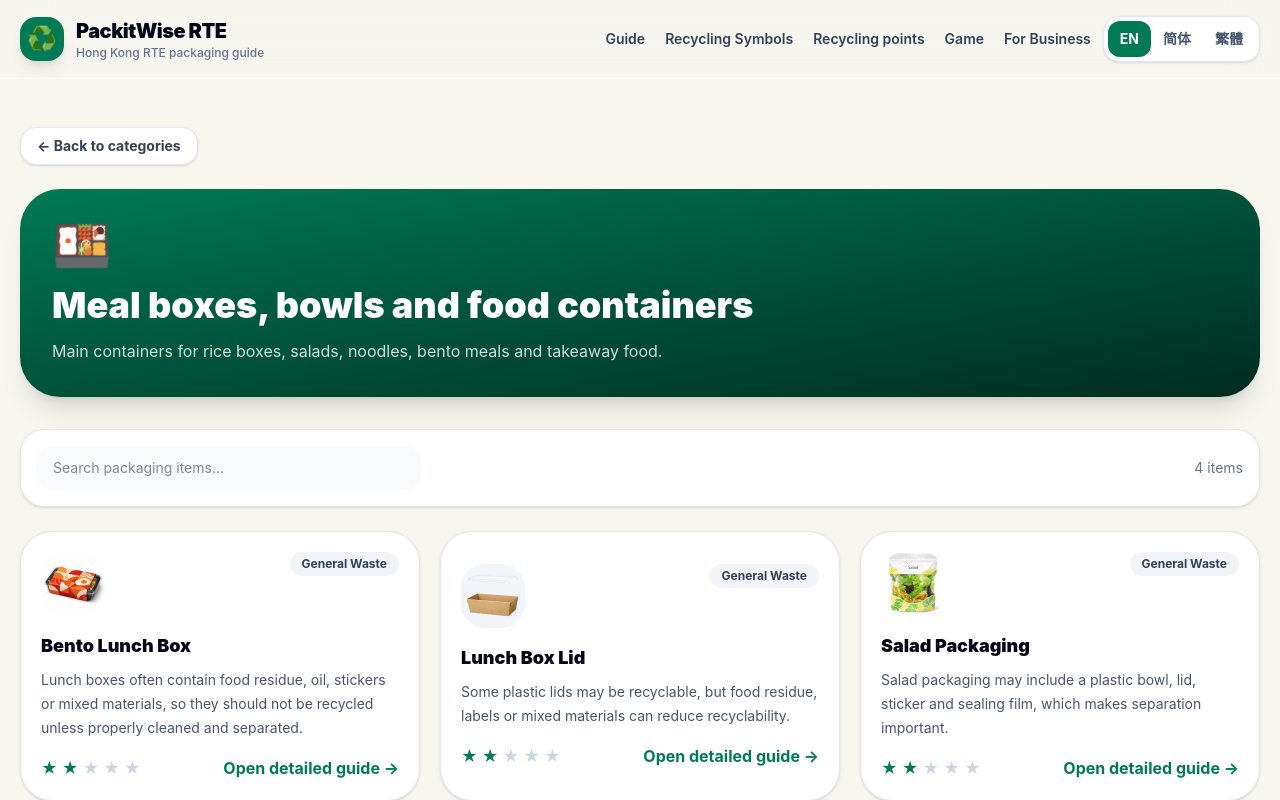
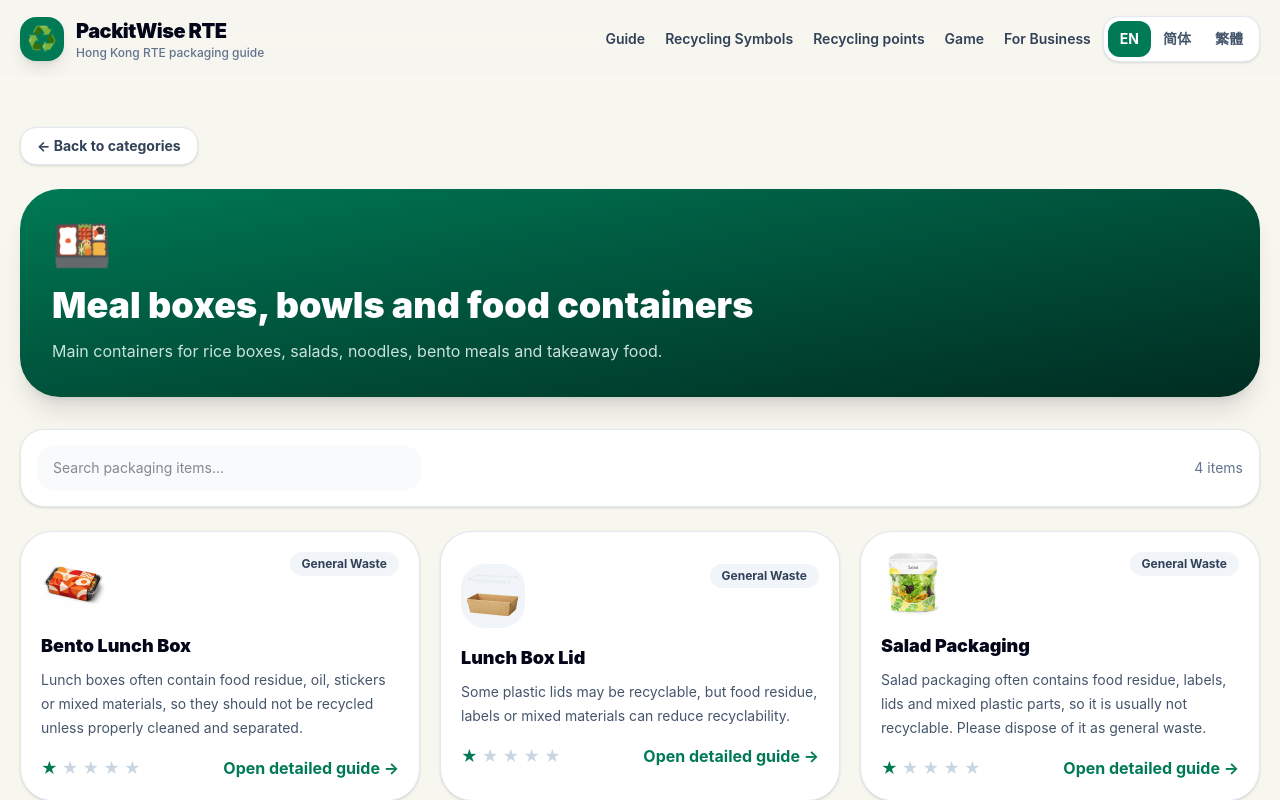
Before and after one commit to Chloe4224/PackitWise_website, a React (Vite) app: page / in a window 1280 px wide. Both pictures are taken after a click on the button 640 px from the left and 2858 px from the top of the page. Shown: the top 800 px of the page. Built offline with nearby package versions, Linux system fonts and the light colour scheme.

Commit message:
Fix bugs

```diff
--- a/src/App.jsx
+++ b/src/App.jsx
@@ -295,7 +295,10 @@ const itemData = [
     answer: "general",
     image: "/images/coffee.png",
     name: { en: "Takeaway Coffee Cup", zhCN: "外带咖啡杯", zhHK: "外賣咖啡杯" },
-    explanation: { en: "Many takeaway coffee cups contain plastic lining and drink residue, so they are difficult to recycle.", zhCN: "很多外带咖啡杯含塑料内层，也容易有饮品残留，因此较难回收。", zhHK: "很多外賣咖啡杯含塑膠內層，也容易有飲品殘留，因此較難回收。" }
+    explanation: {
+      en: "Takeaway coffee cups are usually not recyclable because they often contain plastic lining and drink residue. Please dispose of them as general waste.",
+      zhCN: "外带咖啡杯通常含有塑料内层，并容易有饮品残留，一般不可回收，请丢入一般垃圾。",
+      zhHK: "外賣咖啡杯通常含有塑膠內層，並容易有飲品殘留，一般不可回收，請丟入一般垃圾。" }
   },
   {
     id: 4,
@@ -304,7 +307,10 @@ const itemData = [
     answer: "general",
     image: "/images/bubbletea.jpg",
     name: { en: "Bubble Tea Cup", zhCN: "奶茶杯", zhHK: "奶茶杯" },
-    explanation: { en: "The cup, sealing film, straw and drink residue can make recycling difficult unless separated and cleaned properly.", zhCN: "杯身、封膜、吸管和饮品残留会增加回收难度，除非正确分开并清洗。", zhHK: "杯身、封膜、飲管和飲品殘留會增加回收難度，除非正確分開並清洗。" }
+    explanation: {
+      en: "Bubble tea cups are usually not recyclable because of drink residue, sealing film, straws and mixed small components. Please dispose of them as general waste.",
+      zhCN: "奶茶杯通常因饮品残留、封膜、吸管及混合小部件而不可回收，请丢入一般垃圾。",
+      zhHK: "奶茶杯通常因飲品殘留、封膜、飲管及混合小部件而不可回收，請丟入一般垃圾。" }
   },
   {
     id: 5,
@@ -331,7 +337,10 @@ const itemData = [
     answer: "general",
     image: "/images/saladbag.webp",
     name: { en: "Salad Packaging", zhCN: "沙拉包装", zhHK: "沙律包裝" },
-    explanation: { en: "Salad packaging may include a plastic bowl, lid, sticker and sealing film, which makes separation important.", zhCN: "沙拉包装可能包含塑料碗、盖子、贴纸和封膜，因此需要分开处理。", zhHK: "沙律包裝可能包含塑膠碗、蓋、貼紙和封膜，因此需要分開處理。" }
+    explanation: {
+      en: "Salad packaging often contains food residue, labels, lids and mixed plastic parts, so it is usually not recyclable. Please dispose of it as general waste.",
+      zhCN: "沙拉包装常有食物残留、标签、盖子及混合塑料部件，通常不可回收，请丢入一般垃圾。",
+      zhHK: "沙律包裝常有食物殘留、標籤、蓋及混合塑膠部件，通常不可回收，請丟入一般垃圾。" }
   },
   {
     id: 8,
@@ -340,7 +349,10 @@ const itemData = [
     answer: "general",
     image: "/images/instantnoodles.png",
     name: { en: "Instant Noodle Bowl", zhCN: "泡面碗", zhHK: "即食麵碗" },
-    explanation: { en: "Instant noodle bowls are often contaminated with soup, oil and food residue, so they usually go to general waste.", zhCN: "泡面碗通常有汤、油和食物残留，因此一般作为普通垃圾处理。", zhHK: "即食麵碗通常有湯、油和食物殘留，因此一般作為普通垃圾處理。" }
+    explanation: {
+      en: "Instant noodle bowls are usually contaminated with soup, oil and food residue, so they are not suitable for recycling. Please dispose of them as general waste.",
+      zhCN: "泡面碗通常有汤、油和食物残留，不适合回收，请丢入一般垃圾。",
+      zhHK: "即食麵碗通常有湯、油和食物殘留，不適合回收，請丟入一般垃圾。" }
   },
   {
     id: 9,
@@ -349,7 +361,11 @@ const itemData = [
     answer: "general",
     image: "/images/bread.png",
     name: { en: "Bread Packaging", zhCN: "面包包装", zhHK: "麵包包裝" },
-    explanation: { en: "Bread packaging is often soft plastic film or paper-plastic composite material, which is difficult to recycle.", zhCN: "面包包装常见为软塑料薄膜或纸塑复合材料，较难回收。", zhHK: "麵包包裝常見為軟塑膠薄膜或紙塑複合材料，較難回收。" }
+    explanation: {
+      en: "Bread packaging is usually soft plastic film or paper-plastic composite material, so it is not recyclable through normal recycling channels.",
+      zhCN: "面包包装通常是软塑料薄膜或纸塑复合材料，不能通过普通回收渠道回收。",
+      zhHK: "麵包包裝通常是軟塑膠薄膜或紙塑複合材料，不能透過普通回收渠道回收。"
+    }
   },
   {
     id: 10,
@@ -376,7 +392,11 @@ const itemData = [
     answer: "general",
     image: "/images/ketchup.png",
     name: { en: "Ketchup Sachet", zhCN: "番茄酱小包装", zhHK: "茄汁小包裝" },
-    explanation: { en: "Small sauce sachets are usually multi-layer soft packaging and are not suitable for normal recycling.", zhCN: "小酱料包装通常是多层软包装，不适合普通回收。", zhHK: "小醬料包裝通常是多層軟包裝，不適合普通回收。" }
+    explanation: {
+      en: "Ketchup sachets are small multi-layer soft packaging and are not recyclable. Please dispose of them as general waste.",
+      zhCN: "番茄酱小包装属于小型多层软包装，不可回收，请丢入一般垃圾。",
+      zhHK: "茄汁小包裝屬於小型多層軟包裝，不可回收，請丟入一般垃圾。"
+    }
   },
   {
     id: 13,
@@ -407,12 +427,12 @@ const itemData = [
   },
   {
     id: 16,
-    category: "accessories",
+    category: "beverage",
     icon: "🥛",
-    answer: "general",
+    answer: "recyclable",
     image: "/images/milkbox_lid.png",
-    name: { en: "Milk Box Lid", zhCN: "牛奶盒盖", zhHK: "牛奶盒蓋" },
-    explanation: { en: "Small caps or lids should be separated where possible, but their small size can reduce recycling efficiency.", zhCN: "小盖子可尽量分开处理，但体积小会降低回收效率。", zhHK: "小蓋子可盡量分開處理，但體積小會降低回收效率。" }
+    name: { en: "Beverage / Milk cartons", zhCN: "饮料盒/牛奶盒", zhHK: "飲品盒/牛奶盒" },
+    explanation: { en: "Beverage and milk cartons can be recycled if straws and plastic wrappings are removed, and the carton is rinsed, dried and flattened.", zhCN: "饮料盒和牛奶盒在移除吸管及塑料包装、清洗、晾干并压平后可以回收。", zhHK: "飲品盒和牛奶盒在移除飲管及塑膠包裝、清洗、晾乾並壓平後可以回收。" }
   },
   {
     id: 17,
@@ -430,7 +450,11 @@ const itemData = [
     answer: "general",
     image: "/images/tableware.png",
     name: { en: "Disposable Tableware", zhCN: "一次性餐具", zhHK: "即棄餐具" },
-    explanation: { en: "Disposable tableware is often contaminated after use and may be made from low-value or mixed materials.", zhCN: "一次性餐具使用后容易被污染，也可能是低价值或混合材料。", zhHK: "即棄餐具使用後容易被污染，也可能是低價值或混合材料。" }
+    explanation: {
+      en: "Disposable tableware is usually contaminated after use and has low recycling value, so it is not recyclable in normal practice. Please dispose of it as general waste.",
+      zhCN: "一次性餐具使用后通常受到污染，回收价值低，日常情况下不可回收，请丢入一般垃圾。",
+      zhHK: "即棄餐具使用後通常受到污染，回收價值低，日常情況下不可回收，請丟入一般垃圾。"
+    }
   }
 ];
 
@@ -480,9 +504,17 @@ const recyclingPoints = [
 ];
 
 function getScore(item) {
-  if (item.answer === "recyclable") return item.id === 2 ? 5 : 4;
-  if ([15, 16, 18, 19, 20, 24].includes(item.id)) return 1;
-  return 2;
+  // 不可回收物全部统一 1/5
+  if (item.answer === "general") return 1;
+
+  // 铝罐回收价值最高
+  if (item.id === 2) return 5;
+
+  // 饮料盒 / 牛奶盒设为 4/5
+  if (item.id === 16) return 4;
+
+  // 其他可回收物默认 4/5
+  return 4;
 }
 
 function getDetail(item, lang) {
@@ -558,18 +590,59 @@ function getDetail(item, lang) {
 }
 
 function getSteps(item, lang) {
+  if (item.id === 16) {
+    return {
+      en: [
+        "Remove straws and plastic wrappings",
+        "Cut a corner",
+        "Rinse and dry",
+        "Flatten the carton",
+        "Place it in an accepted recycling point"
+      ],
+      zhCN: [
+        "移除吸管和塑料包装",
+        "剪开一个角",
+        "清洗并晾干",
+        "压平饮料盒",
+        "投放到可接收的回收点"
+      ],
+      zhHK: [
+        "移除飲管和塑膠包裝",
+        "剪開一個角",
+        "清洗並晾乾",
+        "壓平飲品盒",
+        "投放到可接收的回收點"
+      ],
+    }[lang];
+  }
+
   if (item.answer === "recyclable") {
     return {
-      en: ["Empty remaining contents", "Rinse if needed", "Separate removable labels, lids or caps", "Dry the item", "Place in an accepted recycling point"],
-      zhCN: ["清空内容物", "需要时简单冲洗", "分离可移除的标签、盖子或瓶盖", "沥干水分", "投放到可接收的回收点"],
-      zhHK: ["清空內容物", "需要時簡單沖洗", "分離可移除的標籤、蓋或樽蓋", "瀝乾水分", "投放到可接收的回收點"],
+      en: [
+        "Empty remaining contents",
+        "Rinse if needed",
+        "Separate removable labels, lids or caps",
+        "Dry the item",
+        "Place in an accepted recycling point"
+      ],
+      zhCN: [
+        "清空内容物",
+        "需要时简单冲洗",
+        "分离可移除的标签、盖子或瓶盖",
+        "沥干水分",
+        "投放到可接收的回收点"
+      ],
+      zhHK: [
+        "清空內容物",
+        "需要時簡單沖洗",
+        "分離可移除的標籤、蓋或樽蓋",
+        "瀝乾水分",
+        "投放到可接收的回收點"
+      ],
     }[lang];
   }
-  return {
-    en: ["Remove food residue where possible", "Check whether clean parts can be separated", "Do not mix dirty parts with clean recyclables", "Dispose non-separable or contaminated parts as general waste"],
-    zhCN: ["尽量去除食物残留", "检查是否有干净部件可以分离", "不要把脏污部件混入干净回收物", "无法分离或受污染部件按一般垃圾处理"],
-    zhHK: ["盡量去除食物殘留", "檢查是否有乾淨部件可以分離", "不要把污糟部件混入乾淨回收物", "無法分離或受污染部件按一般垃圾處理"],
-  }[lang];
+
+  return [];
 }
 
 function ScoreDots({ score }) {
@@ -726,17 +799,68 @@ function DetailPage({ lang, t, item, goCategory }) {
           </div>
         </div>
 
-        <GuideSection title={t.materialBreakdown}>
-          <div className="grid gap-4 md:grid-cols-2">
-            {detail.materials.map((part, index) => <div key={index} className="rounded-3xl bg-slate-50 p-5"><div className="mb-2 flex flex-wrap items-center gap-3"><h3 className="text-lg font-black text-slate-950">{part.part[lang]}</h3><span className="rounded-full bg-white px-3 py-1 text-xs font-bold text-slate-700">{typeof part.material === "string" ? part.material : part.material[lang]}</span><span className={part.recyclable ? "font-bold text-emerald-700" : "font-bold text-red-500"}>{part.recyclable ? `✓ ${t.accepted}` : `× ${t.notAccepted}`}</span></div><p className="text-sm leading-6 text-slate-600">{part.note[lang]}</p></div>)}
+        {isRecyclable && (
+  <>
+    <GuideSection title={t.materialBreakdown}>
+      <div className="grid gap-4 md:grid-cols-2">
+        {detail.materials.map((part, index) => (
+          <div key={index} className="rounded-3xl bg-slate-50 p-5">
+            <div className="mb-2 flex flex-wrap items-center gap-3">
+              <h3 className="text-lg font-black text-slate-950">{part.part[lang]}</h3>
+              <span className="rounded-full bg-white px-3 py-1 text-xs font-bold text-slate-700">
+                {typeof part.material === "string" ? part.material : part.material[lang]}
+              </span>
+              <span className={part.recyclable ? "font-bold text-emerald-700" : "font-bold text-red-500"}>
+                {part.recyclable ? `✓ ${t.accepted}` : `× ${t.notAccepted}`}
+              </span>
+            </div>
+            <p className="text-sm leading-6 text-slate-600">{part.note[lang]}</p>
           </div>
-        </GuideSection>
+        ))}
+      </div>
+    </GuideSection>
+
+    <GuideSection title={t.cleaningMethod}>
+      <p className="text-lg leading-8 text-slate-600">{detail.cleaning}</p>
+    </GuideSection>
+  </>
+)}
 
         <GuideSection title={t.cleaningMethod}><p className="text-lg leading-8 text-slate-600">{detail.cleaning}</p></GuideSection>
 
-        <GuideSection title={t.recyclingSteps}>
-          <div className="space-y-4">{steps.map((step, index) => <div key={step} className="flex gap-4"><div className="flex h-12 w-12 shrink-0 items-center justify-center rounded-full bg-emerald-700 text-lg font-black text-white">{index + 1}</div><div><p className="text-lg font-black text-slate-950">{step}</p><span className="mt-1 inline-flex rounded-lg bg-red-100 px-2 py-1 text-xs font-bold text-red-700">{t.mustDo}</span></div></div>)}</div>
-        </GuideSection>
+        {isRecyclable ? (
+  <GuideSection title={t.recyclingSteps}>
+    <div className="space-y-4">
+      {steps.map((step, index) => (
+        <div key={step} className="flex gap-4">
+          <div className="flex h-12 w-12 shrink-0 items-center justify-center rounded-full bg-emerald-700 text-lg font-black text-white">
+            {index + 1}
+          </div>
+          <div>
+            <p className="text-lg font-black text-slate-950">{step}</p>
+            <span className="mt-1 inline-flex rounded-lg bg-red-100 px-2 py-1 text-xs font-bold text-red-700">
+              {t.mustDo}
+            </span>
+          </div>
+        </div>
+      ))}
+    </div>
+  </GuideSection>
+) : (
+  <GuideSection title={t.status}>
+    <div className="rounded-3xl bg-slate-50 p-5">
+      <p className="text-lg font-black text-slate-950">
+        {
+          {
+            en: "This item is not recyclable. Please dispose of it directly in the general waste bin.",
+            zhCN: "此物品不可回收，建议直接放入一般垃圾箱中。",
+            zhHK: "此物品不可回收，建議直接放入一般垃圾箱中。"
+          }[lang]
+        }
+      </p>
+    </div>
+  </GuideSection>
+)}
 
         <GuideSection title={`❌ ${t.wrongMethods}`} tone="danger">
           <div className="grid gap-3">{detail.wrong.map((wrong, index) => <div key={index} className="rounded-2xl bg-red-50 p-4 text-red-700"><strong>{wrong[lang]}</strong></div>)}</div>
```
